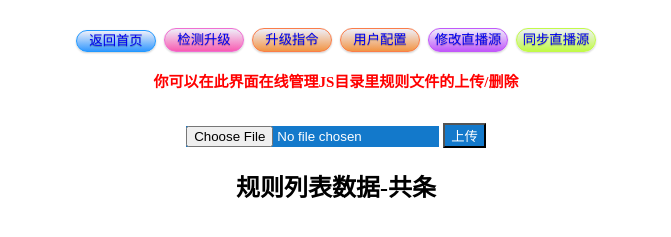
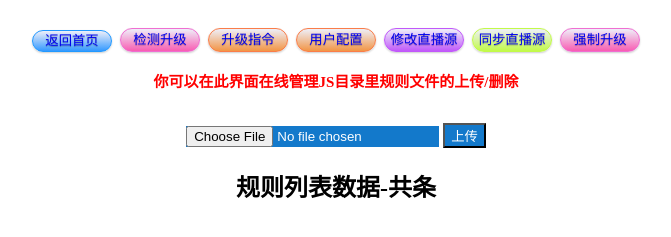
Before and after one commit to liu673cn/drpy, a Flask app: template templates/admin.html in a window 1280 px wide. Shown: the part 102-339 px from the top of the page, without its empty margins (304-975 px from the left). Run offline with Flask 2, Linux system fonts and the light colour scheme; the template is opened without the code that fills it, so the values that code supplies are empty; parts of the project's set-up code (start-up, migrations or seed data) failed here and were passed over.

Commit message:
增加了强制升级功能

```diff
--- a/js/version.txt
+++ b/js/version.txt
@@ -1 +1 @@
-3.4.2
+3.4.3
--- a/templates/admin.html
+++ b/templates/admin.html
@@ -143,6 +143,27 @@
             }
         });
 
+        $('#force_update').click(function (){
+            let msg = `
+            升级过程中由于新版本升级脚本发生改变可能会导致升级完毕但是升级不完整。
+            此时需要重启服务后执行强制升级操作通过更新后的升级脚本把本地升级包文件再次覆盖完成完整升级。
+            是否继续(请确认你升级完后重启过,不然点确定毫无必要)?
+            `;
+            if(confirm(msg)){
+                $.get("/admin/force_update",function(data,status){
+                                   console.log(data);
+                                   if(data.code === 200){
+                                       alert(data.msg+'\n除主程序app.py需要自行检测替换升级外,其他关键文件全部更新完毕');
+                                      location.reload();
+                                   }else{
+                                       alert(data.msg||'未知数据,具体到数据控制台查看');
+                                       console.log('升级失败了...');
+                                       return false
+                                   }
+               });
+            }
+        });
+
 });
 function getFileSize(fileObj) {
    $('#file_size').text('文件大小为:'+fileObj.files[0].size/1024+'kb');
@@ -163,6 +184,8 @@ function getFileSize(fileObj) {
             id="write_lives">修改直播源</a></button>
     <button type="button" class="yongyin4"><a href="javascript:void(0);" class="funcbtn"
             id="update_lives">同步直播源</a></button>
+    <button type="button" class="yongyin1"><a href="javascript:void(0);" class="funcbtn"
+            id="force_update">强制升级</a></button>
     <input id="live_url" value="{{live_url}}" style="display: none">
     <p class="box">你可以在此界面在线管理JS目录里规则文件的上传/删除</p>
 </h4>
```
Also changed, not shown: controllers/admin.py (+13 -1 lines), readme.md.
